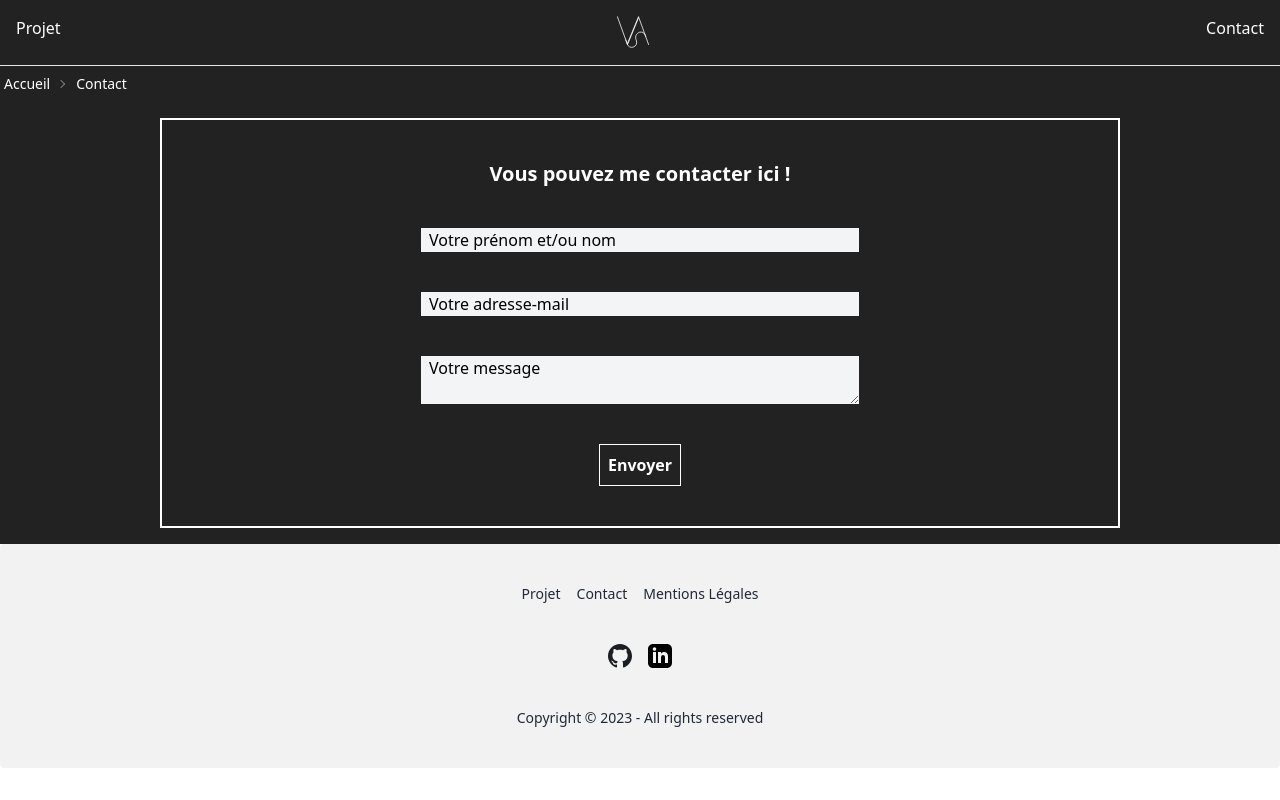
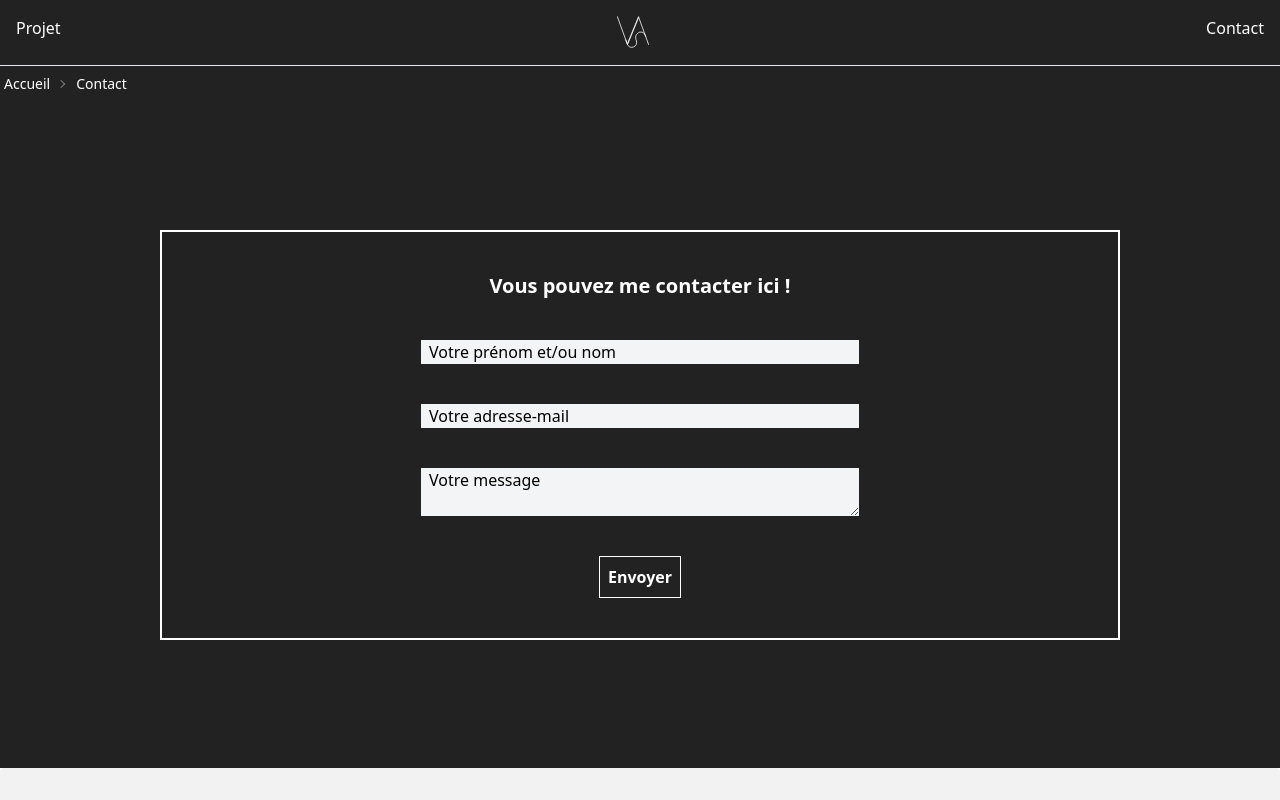
Before and after one commit to Steib-Audy-Victoria/Portfolio, a Vue app: page /Contact in a window 1280 px wide. Shown: the top 800 px of the page. Built offline with nearby package versions, Linux system fonts and the light colour scheme; what prettier-plugin-tailwindcss would draw is missing.

Commit message:
correction padding page contact

```diff
--- a/src/views/ContactView.vue
+++ b/src/views/ContactView.vue
@@ -10,7 +10,7 @@
         </ul>
     </div>
 
-    <section class="py-4">
+    <section class="py-32">
         <form class="flex flex-col gap-10 justify-center items-center border-2 border-white p-10 mx-40" action="https://api.web3forms.com/submit" method="POST">
 
             <input type="hidden" name="access_key" value="7910f823-6521-4306-bedd-b21809468bc9">
```
